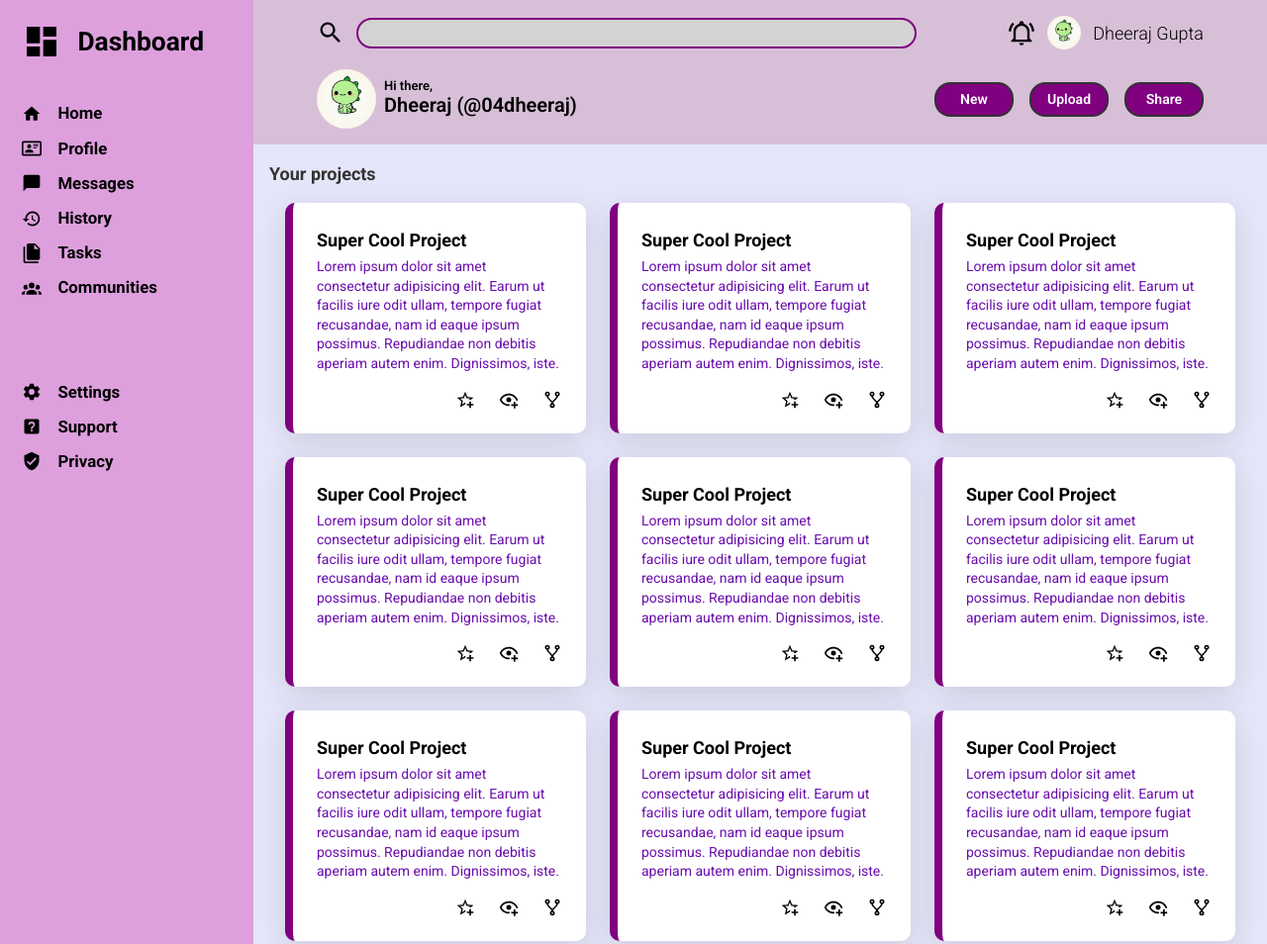
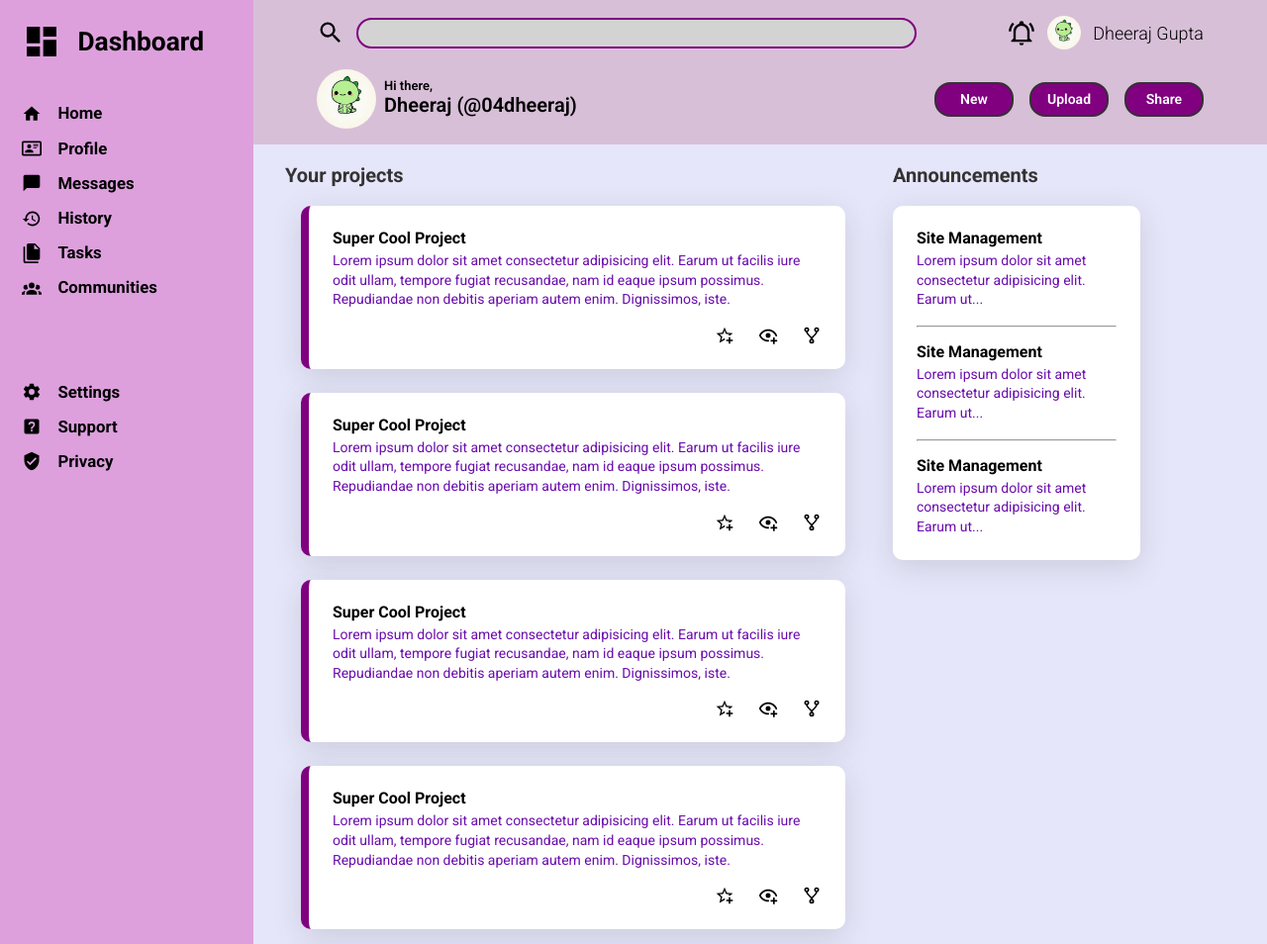
Before and after one commit to guptadheerajj/admin-dashboard, a plain HTML site: page index.html in a window 1280 px wide. Shown: the top 954 px of the page at 99% size. Drawn offline with Linux system fonts and the light colour scheme.

Commit message:
feat: make announcement part

```diff
--- a/css/style.css
+++ b/css/style.css
@@ -190,19 +190,21 @@ nav .btn:hover {
 main {
 	background-color: var(--bg-clr-main);
 	grid-area: main;
-	padding: 1rem;
+	padding: 1rem 6rem 1rem 2rem ;
 
 	display: grid;
-	grid-template-columns: 1fr auto;
+	grid-template-columns: 1fr 250px;
+	column-gap: 2rem;
 }
 
 .projects {
 	grid-row: 1 / 3;
 }
 
-.projects > h2 {
+.projects > h2,
+.announcement > h2 {
 	color: var(--clr-main-heading);
-	font-size: 18px;
+	font-size: 20px;
 }
 
 .card-container {
@@ -212,20 +214,27 @@ main {
 	gap: 24px;
 }
 
-.projects .card {
+.projects .card,
+.announcement > .announce-card {
 	background-color: var(--bg-clr-project);
 	border-radius: 10px;
-	border-left: 8px solid var(--brdr-clr-project);
 	padding: 24px;
 	box-shadow: rgba(100, 100, 111, 0.2) 0px 7px 29px 0px;
 }
 
-.projects .card > h2 {
-	margin-bottom: 4px;
-	font-size: 18px;
+.projects .card {
+	border-left: 8px solid var(--brdr-clr-project);
 }
 
-.projects .card > p {
+.projects .card > h2,
+.announce-row > h2 {
+	margin-bottom: 4px;
+	font-size: 16px;
+	line-height: 18px;
+}
+
+.projects .card > p,
+.announce-row > p {
 	color: var(--clr-project);
 	font-size: 14px;
 	line-height: 1.4;
@@ -248,6 +257,18 @@ main {
 	grid-row: 1 / 2;
 }
 
+.announce-card {
+	margin-top: 1rem;
+}
+
+.announce-card {
+	padding: 1rem;
+}
+
+hr {
+	margin: 16px 0;
+}
+
 .trending {
 	grid-area: 2 / 3;
 }
--- a/index.html
+++ b/index.html
@@ -233,7 +233,26 @@
 				</div>
 			</div>
 		</div>
-		<div class="announcement"></div>
+		<div class="announcement">
+			<h2>Announcements</h2>
+			<div class="announce-card">
+				<div class="announce-row">
+					<h2>Site Management</h2>
+					<p>Lorem ipsum dolor sit amet consectetur adipisicing elit. Earum ut...</p>
+				</div>
+				<hr>
+				<div class="announce-row">
+					<h2>Site Management</h2>
+					<p>Lorem ipsum dolor sit amet consectetur adipisicing elit. Earum ut...</p>
+				</div>
+				<hr>
+				<span></span>
+				<div class="announce-row">
+					<h2>Site Management</h2>
+					<p>Lorem ipsum dolor sit amet consectetur adipisicing elit. Earum ut...</p>
+				</div>
+			</div>
+		</div>
 		<div class="trending"></div>
 	</main>
 </body>
```
